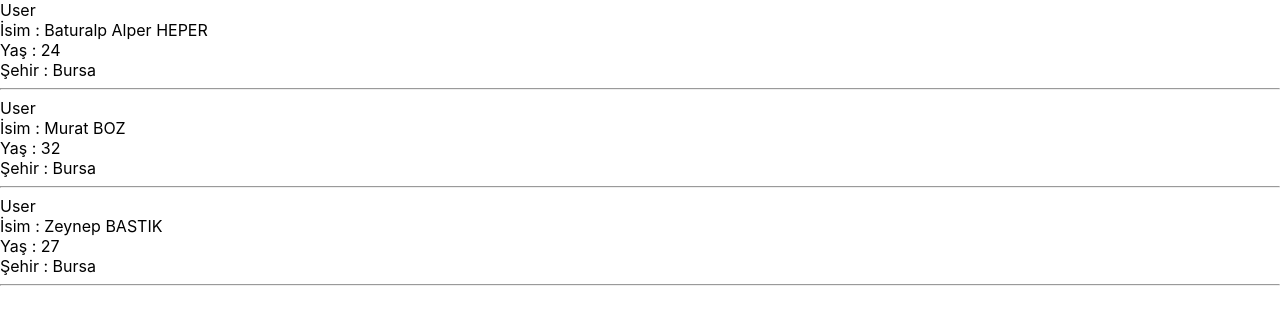
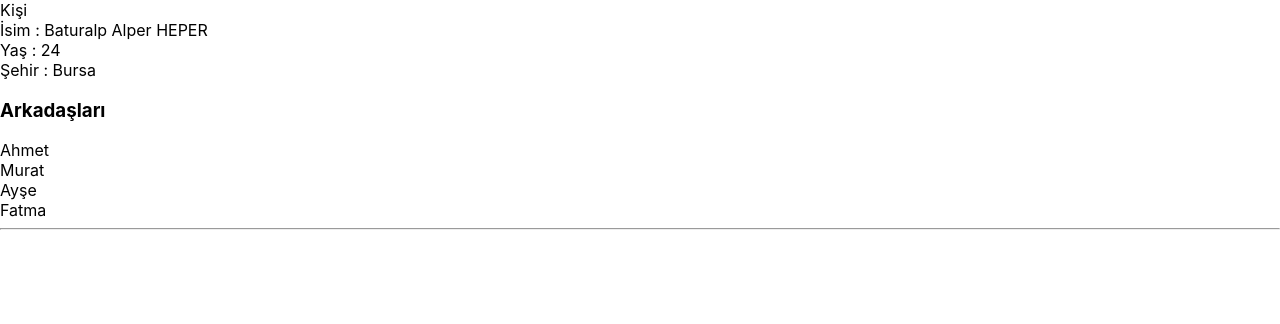
Before and after one commit to Batuapapa/React101, a React (Create React App) app: page / in a window 1280 px wide. Shown: the top 324 px of the page. Built offline with nearby package versions, Linux system fonts and the light colour scheme.

Commit message:
Study with Object and Array

```diff
--- a/src/App.js
+++ b/src/App.js
@@ -1,14 +1,16 @@
+import User from "./components/User";
 
-import React from 'react';
-import User from "./components/User";
+const user = {
+  name : "Baturalp Alper HEPER",
+  city : "Bursa",
+  age : 24,
+};
+
 function App() {
   return (
   <div>
-    <User name="Baturalp Alper HEPER" city={"Bursa"} age={24}/>
-    <User name="Murat BOZ" city={"Bursa"} age={32}/>
-    <User name="Zeynep BASTIK" city={"Bursa"} age={27}/>
-
-  </div>
+    <User data = {user} friends ={["Ahmet","Murat","Ayşe","Fatma"]}/>
+   </div>
   );
 }
 export default App;
--- a/src/components/User.js
+++ b/src/components/User.js
@@ -1,16 +1,35 @@
-import React from 'react'
+import React from "react";
 
-function User(props) {
-    console.log(props);
+  // function User({data:{name,age,city}}) {
+  // function User (props) {
+  // function User (data) {
+    function User ({data, friends}) {
+    console.log(friends);
+    // console.log(props);
+
+    // const {name, age, city} =props.data;
+    // const {data} = props;
+    // const data = props.data;
   return (
     <div>
-    User
-    <div>İsim : {props.name} </div>
-    <div>Yaş : {props.age} </div>
-    <div>Şehir :  {props.city} </div>
+    Kişi
+    <div>İsim : {data.name} </div>
+    <div>Yaş : {data.age} </div>
+    <div>Şehir :  {data.city} </div>
+    <h3>Arkadaşları</h3>
+    {
+      friends.map((friend, i) =>
+    (<div key={i}>{friend}</div>)
+
+      // { return <div key={i}>{friend}</div>;}
+
+    // (
+    // <div key={i}>{friend}</div>
+    // )
+    )}
     <hr/>
     </div>
-  )
+  );
 }
 
 export default User;
```
